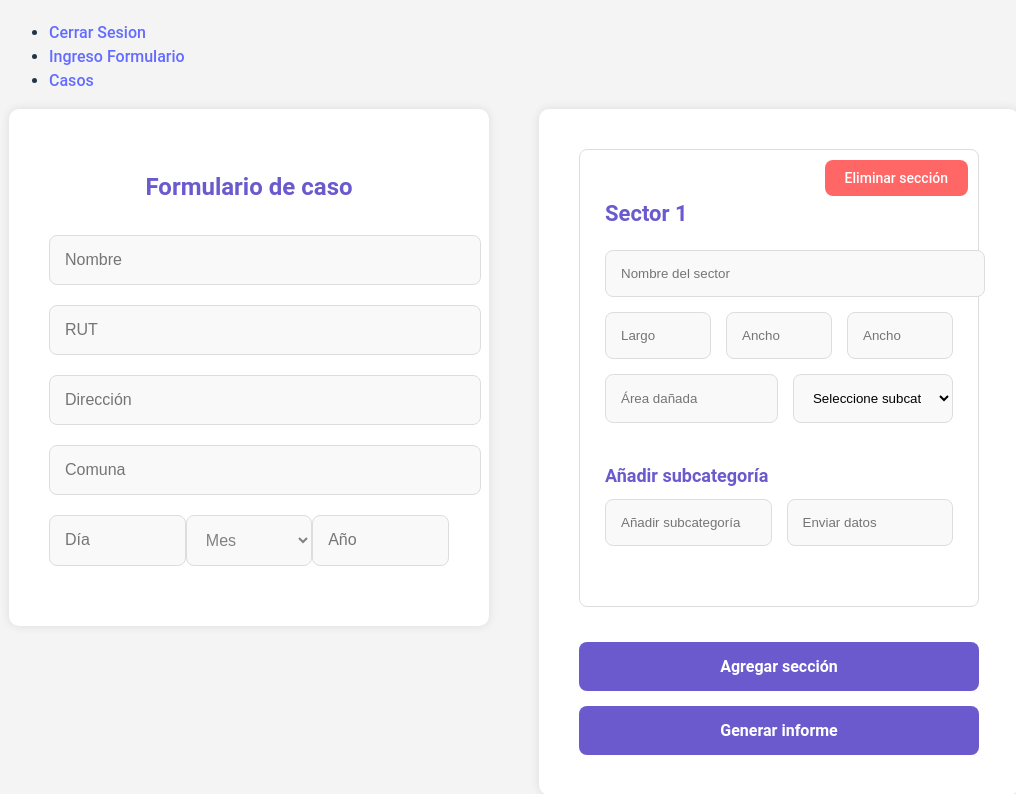
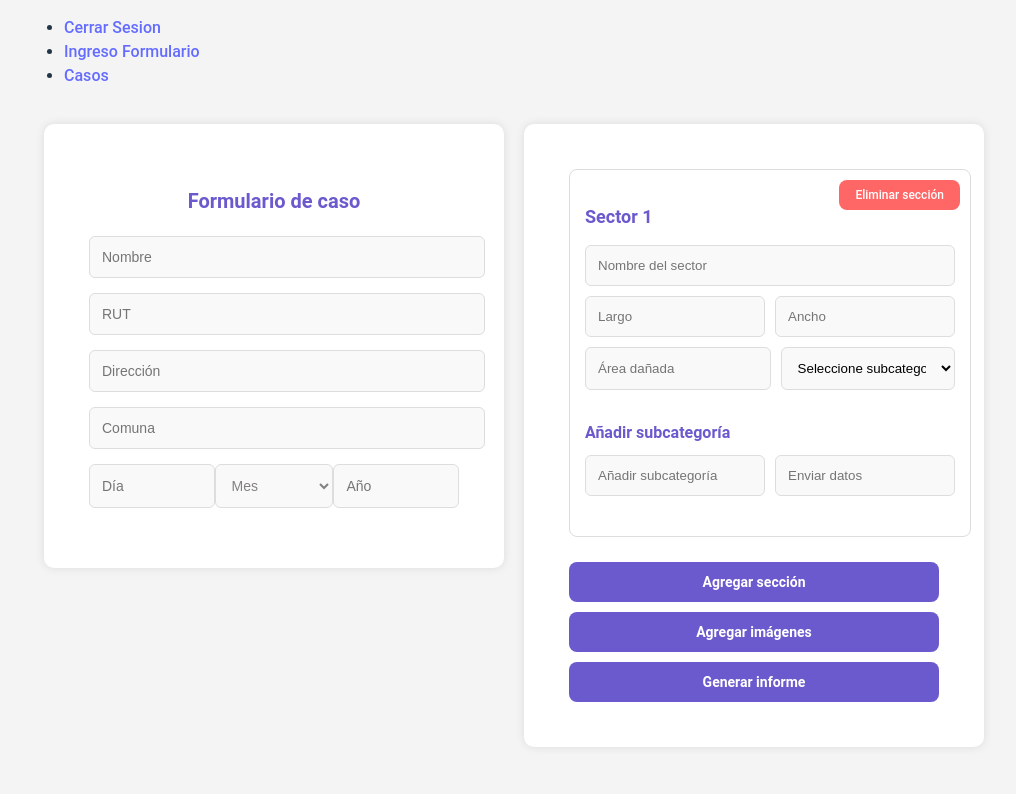
Before and after one commit to eduardoscrs/front-integra2, a React (Vite) app: page /ingreso-formulario in a window 1280 px wide. Shown: the top 794 px of the page, without its empty margins (126-1142 px from the left). Built offline with nearby package versions, Linux system fonts and the light colour scheme.

Commit message:
ajuste en el formulario de tamaño y agregar el campo de imagenes

```diff
--- a/src/pages/IngresoFormulario.jsx
+++ b/src/pages/IngresoFormulario.jsx
@@ -39,6 +39,11 @@ const IngresoFormulario = () => {
   const eliminarSector = (index) => {
     const updatedSectores = sectores.filter((_, i) => i !== index);
     setSectores(updatedSectores);
+  };
+
+  const agregarImagenes = () => {
+    console.log("Agregar imágenes");
+    // Lógica para manejar la adición de imágenes.
   };
 
   const exportarAExcel = () => {
@@ -178,13 +183,6 @@ const IngresoFormulario = () => {
                 value={sector.ancho}
                 onChange={(e) => handleSectorChange(index, e)}
               />
-              <input
-                type="number"
-                name="ancho"
-                placeholder="Ancho"
-                value={sector.ancho}
-                onChange={(e) => handleSectorChange(index, e)}
-              />
             </div>
 
             <div className="inputs-row">
@@ -231,10 +229,19 @@ const IngresoFormulario = () => {
         <button type="button" onClick={agregarSector} className="add-section-button">
           Agregar sección
         </button>
+
+        <button type="button" onClick={agregarImagenes} className="add-images-button">
+          Agregar imágenes
+        </button>
+
         <button type="submit" className="generate-report-button">Generar informe</button>
       </div>
     </div>
   );
 };
 
+<footer>
+  <p>© 2024 SegurApp - Todos los derechos reservados</p>
+</footer>
+
 export default IngresoFormulario;
--- a/src/styles/Formulario.css
+++ b/src/styles/Formulario.css
@@ -1,33 +1,44 @@
 body {
     font-family: 'Roboto', sans-serif;
     background-color: #f4f4f4;
+    margin: 0;
+    padding: 0;
     display: flex;
-    justify-content: center;
-    align-items: center;
-    height: 100vh;
-    margin: 0;
+    flex-direction: column;
+    min-height: 100vh;
+    justify-content: flex-start;
+    overflow-x: hidden;
 }
 
 .forms-wrapper {
     display: flex;
-    gap: 50px;
+    flex-direction: row;
+    gap: 20px;
     justify-content: center;
     align-items: flex-start;
+    width: 100%;
+    max-width: 1200px;
+    margin: 0 auto;
+    padding: 20px;
+    box-sizing: border-box;
+    flex-grow: 1;
 }
 
 .form-container {
     background-color: white;
-    padding: 40px;
+    padding: 45px;
     border-radius: 10px;
     box-shadow: 0 0 10px rgba(0, 0, 0, 0.1);
-    width: 400px;
+    flex: 1;
+    max-width: 370px;
+    min-width: 280px;
+    max-height: 85vh;
 }
-
 h2 {
     text-align: center;
-    font-size: 24px;
+    font-size: 20px;
     color: #6a5acd;
-    margin-bottom: 30px;
+    margin-bottom: 20px;
     font-weight: bold;
 }
 
@@ -35,26 +46,12 @@ form input[type="text"],
 form input[type="number"],
 form select {
     width: 100%;
-    padding: 15px; /* Inputs más grandes */
-    margin-bottom: 20px; /* Mayor espacio entre los inputs */
+    padding: 12px;
+    margin-bottom: 15px;
     border: 1px solid #ddd;
-    border-radius: 8px; /* Bordes más redondeados */
+    border-radius: 6px;
     background-color: #f9f9f9;
-    font-size: 16px; /* Texto más grande */
-}
-
-form input[type="text"].error,
-form input[type="number"].error,
-form select.error {
-    border-color: #ff6666;
-    background-color: #ffe6e6;
-}
-
-form input[type="text"]:valid,
-form input[type="number"]:valid,
-form select:valid {
-    border-color: #66cc66;
-    background-color: #e6ffe6;
+    font-size: 14px;
 }
 
 .date-container {
@@ -64,120 +61,131 @@ form select:valid {
 
 .date-container input[type="number"] {
     width: 30%;
-    padding: 15px; /* Inputs más grandes */
+    padding: 12px;
     border: 1px solid #ddd;
-    border-radius: 8px;
+    border-radius: 6px;
     background-color: #f9f9f9;
 }
 
 .date-container select {
     width: 35%;
-    padding: 15px; /* Inputs más grandes */
+    padding: 12px;
     border: 1px solid #ddd;
-    border-radius: 8px;
+    border-radius: 6px;
     background-color: #f9f9f9;
     color: #838080;
 }
 
-.date-container select option {
-    color: #000;
-}
-
-/* Estilos para las secciones de los sectores */
 .sector-section {
     border: 1px solid #ddd;
-    padding: 25px;
-    margin-bottom: 20px;
+    padding: 15px;
+    margin-bottom: 15px;
     border-radius: 8px;
     background-color: #ffffff;
     position: relative;
+    width: 100%;
 }
 
 .sector-section h3 {
-    font-size: 22px;
+    font-size: 18px;
     color: #6a5acd;
-    margin-bottom: 20px;
+    margin-bottom: 15px;
     font-weight: bold;
 }
+
 button[type="button"].delete-section-button {
     background-color: #ff6666;
     color: white;
-    padding: 10px 20px;
+    padding: 8px 16px;
     border: none;
     border-radius: 8px;
     position: absolute;
     top: 10px;
     right: 10px;
     cursor: pointer;
-    font-size: 14px;
+    font-size: 12px;
 }
 
-button[type="button"].delete-section-button:hover {
-    background-color: #e05555;
-}
-
-
-/* Estilo para los inputs y selects en fila */
 .inputs-row {
     display: flex;
-    gap: 15px;
+    gap: 10px;
     justify-content: space-between;
 }
 
-/* Inputs y selects dentro de las filas */
 .sector-section input[type="text"],
 .sector-section input[type="number"],
 .sector-section select {
     width: 100%;
-    padding: 15px;
-    margin-bottom: 15px;
+    padding: 12px;
+    margin-bottom: 10px;
     border: 1px solid #ddd;
-    border-radius: 8px;
+    border-radius: 6px;
     background-color: #f9f9f9;
 }
 
-/* Título de la sección "Seleccione subcategoría" */
+.sector-section input[name="nombreSector"] {
+    width: 93%;
+}
+
 .subcategory-section-title {
-    font-size: 18px;
+    font-size: 16px;
     color: #6a5acd;
     margin-bottom: 10px;
     font-weight: bold;
 }
 
-/* Inputs dentro de la sección "Subcategoría" */
 .subcategory-inputs {
     display: flex;
-    gap: 15px;
+    gap: 10px;
     justify-content: space-between;
-    margin-bottom: 20px;
+    margin-bottom: 15px;
 }
 
-/* Inputs de subcategoría */
-.subcategory-inputs input {
-    width: 100%;
-    padding: 15px;
-    margin-bottom: 15px;
-    border: 1px solid #ddd;
-    border-radius: 8px;
-    background-color: #f9f9f9;
-}
-
-/* Botones principales (Agregar sección, Generar informe) */
 button[type="button"].add-section-button,
 button[type="submit"] {
     background-color: #6a5acd;
     color: white;
-    padding: 15px;
+    padding: 12px;
     border: none;
     border-radius: 8px;
     cursor: pointer;
-    font-size: 16px;
+    font-size: 14px;
     width: 100%;
     font-weight: bold;
-    margin-top: 15px;
+    margin-top: 10px;
+}
+button[type="button"].add-images-button {
+    background-color: #6a5acd;
+    color: white;
+    padding: 12px;
+    border: none;
+    border-radius: 8px;
+    cursor: pointer;
+    font-size: 14px;
+    width: 100%;
+    font-weight: bold;
+    margin-top: 10px;
+}
+
+button[type="button"].add-images-button:hover {
+    background-color: #5b4bb5;
 }
 
 button[type="button"].add-section-button:hover,
 button[type="submit"]:hover {
     background-color: #5b4bb5;
 }
+
+footer {
+    background-color: #333;
+    color: white;
+    text-align: center;
+    padding: 10px 0;
+    position: fixed;
+    width: 100%;
+    bottom: 0;
+}
+
+footer p {
+    margin: 0;
+}
```
